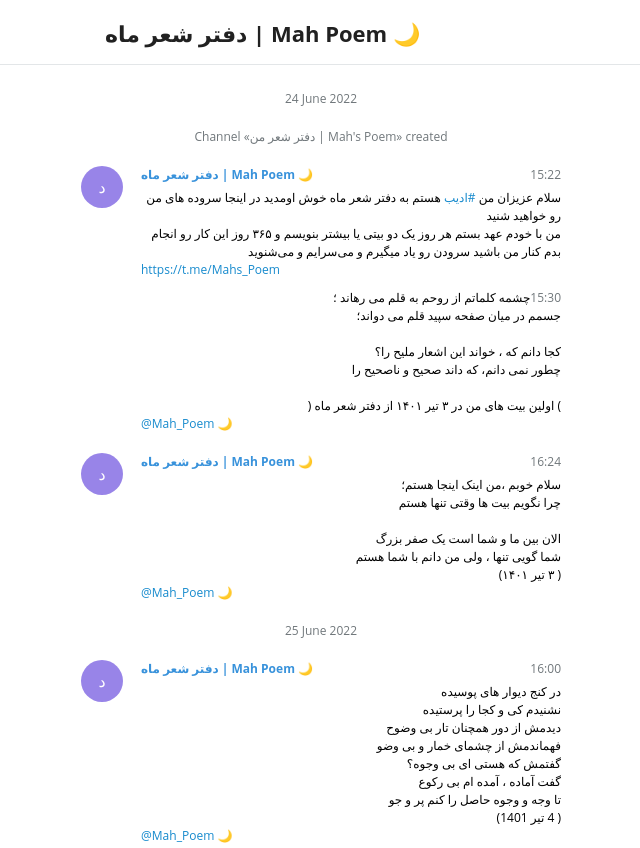
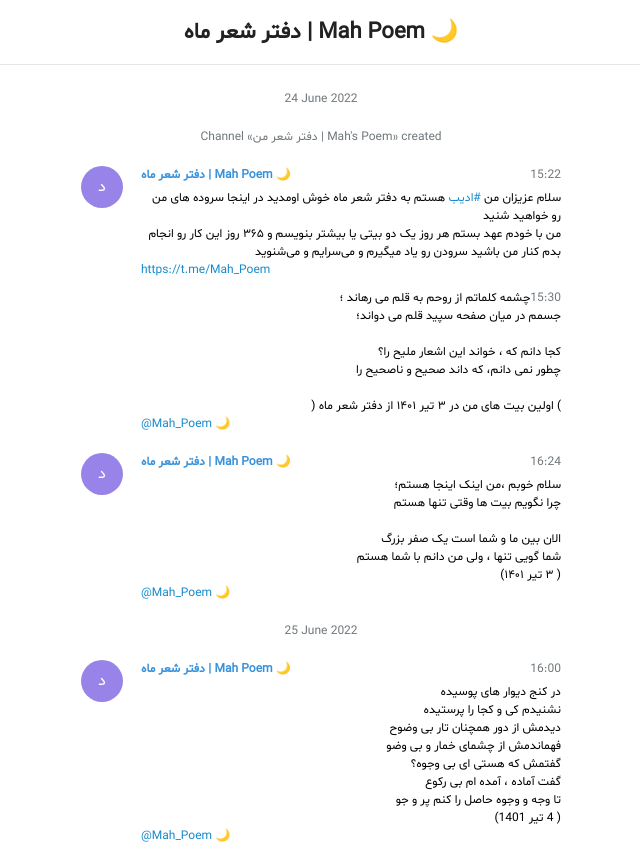
Before and after one commit to Qiamast/Mah_Poem, a plain HTML site: page index.html in a window 1280 px wide. Shown: the top 848 px of the page, without its empty margins (319-959 px from the left). Drawn offline with Linux system fonts and the light colour scheme.

Commit message:
add font and fix some style problem

```diff
--- a/css/style.css
+++ b/css/style.css
@@ -1,12 +1,19 @@
+@font-face {
+    font-family: theme-font;
+    src: url("../font/Shabnam.ttf");
+}
 body {
     margin: 0;
-    font: 12px/18px 'Open Sans',"Lucida Grande","Lucida Sans Unicode",Arial,Helvetica,Verdana,sans-serif;
+    font: 12px/18px "theme-font";
 }
 strong {
-    font-weight: 700;
+    font-weight: 600;
 }
 code, kbd, pre, samp {
-    font-family: Menlo,Monaco,Consolas,"Courier New",monospace;
+    font-family: Menlo,Monaco,Consolas,"Courier New",monospace, "theme-font";
+}
+.title{
+    text-align: center;
 }
 code {
     padding: 2px 4px;
--- a/index.html
+++ b/index.html
@@ -23,7 +23,7 @@
 
     <div class="content">
 
-     <div class="text bold">
+     <div class="text bold title">
 دفتر شعر ماه | Mah Poem 🌙
      </div>
 
@@ -76,7 +76,7 @@ Channel &laquo;دفتر شعر من | Mah&apos;s Poem&raquo; created
        </div>
 
        <div class="text">
-سلام عزیزان من <a href="" onclick="return ShowHashtag(&quot;ادیب&quot;)">#ادیب</a> هستم به دفتر شعر ماه خوش اومدید در اینجا سروده های من رو خواهید شنید<br>من با خودم عهد بستم هر روز یک دو بیتی یا بیشتر بنویسم و ۳۶۵ روز این کار رو انجام بدم کنار من باشید سرودن رو یاد میگیرم و می‌سرایم و می‌شنوید<br><a href="https://t.me/Mahs_Poem">https://t.me/Mahs_Poem</a>
+سلام عزیزان من <a href="" onclick="return ShowHashtag(&quot;ادیب&quot;)">#ادیب</a> هستم به دفتر شعر ماه خوش اومدید در اینجا سروده های من رو خواهید شنید<br>من با خودم عهد بستم هر روز یک دو بیتی یا بیشتر بنویسم و ۳۶۵ روز این کار رو انجام بدم کنار من باشید سرودن رو یاد میگیرم و می‌سرایم و می‌شنوید<br><a href="https://t.me/Mah_Poem">https://t.me/Mah_Poem</a>
        </div>
 
       </div>
```
Also changed, not shown: font/Shabnam.ttf (added).
